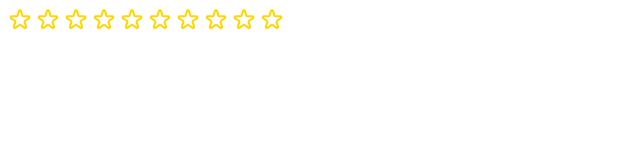
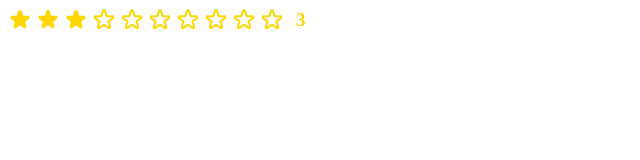
Before and after one commit to itsdaxen/react-learning, a React (Create React App) app in the folder 06-usePopcorn/: page / in a window 1280 px wide. Shown: the top 160 px of the page, without its empty margins (0-640 px from the left). Built offline with nearby package versions, Linux system fonts and the light colour scheme.

Commit message:
Enhance StarRating component: add customizable color, size, and default rating; update index.js to reflect new props for improved user experience.

```diff
--- a/06-usePopcorn/src/components/StarRating.js
+++ b/06-usePopcorn/src/components/StarRating.js
@@ -1,53 +1,23 @@
 import { useState } from "react";
 
-const containerStyles = {
-    display: "flex",
-    alignItems: "center",
-    gap: "16px",
-
-}
-
-const starContainerStyles = {
-    display: "flex",
-    gap: "4px",
-}
-
-const textStyles = {
-    lineHeight: "1",
-    margin: "0",
-}
-
-const starStyles = {
-    cursor: "pointer",
-    display: "inline-block",
-    width: "24px",
-    height: "24px",
-}
-
-function Star({onClick, onMouseEnter, filled}) {
-
-    return(
+function Star({ onClick, onMouseEnter, filled, starStyles, color }) {
+  return (
     <span style={starStyles} onClick={onClick} onMouseEnter={onMouseEnter}>
       {filled ? (
         <svg
           xmlns="http://www.w3.org/2000/svg"
           viewBox="0 0 20 20"
-          fill="#FFD700"
-          stroke="#FFD700"
+          fill={color}
+          stroke={color}
         >
-          <path
-            d="M9.049 2.927c.3-.921 1.603-.921 1.902 0l1.07 3.292a1 1 0 00.95.69h3.462c.969 0 1.371 1.24.588 1.81l-2.8 2.034a1 1 0 00-.364 1.118l1.07 3.292c.3.921-.755 1.688-1.54 1.118l-2.8-2.034a1 1 0 00-1.175 0l-2.8 2.034c-.784.57-1.838-.197-1.539-1.118l1.07-3.292a1 1 0 00-.364-1.118L2.98 8.72c-.783-.57-.38-1.81.588-1.81h3.461a1 1 0 00.951-.69l1.07-3.292z"
-          />
+          <path d="M9.049 2.927c.3-.921 1.603-.921 1.902 0l1.07 3.292a1 1 0 00.95.69h3.462c.969 0 1.371 1.24.588 1.81l-2.8 2.034a1 1 0 00-.364 1.118l1.07 3.292c.3.921-.755 1.688-1.54 1.118l-2.8-2.034a1 1 0 00-1.175 0l-2.8 2.034c-.784.57-1.838-.197-1.539-1.118l1.07-3.292a1 1 0 00-.364-1.118L2.98 8.72c-.783-.57-.38-1.81.588-1.81h3.461a1 1 0 00.951-.69l1.07-3.292z" />
         </svg>
-
-        )
-        :
-        (
+      ) : (
         <svg
           xmlns="http://www.w3.org/2000/svg"
           fill="none"
           viewBox="0 0 24 24"
-          stroke="#FFD700"
+          stroke={color}
         >
           <path
             strokeLinecap="round"
@@ -55,26 +25,71 @@
             strokeWidth={2}
             d="M11.049 2.927c.3-.921 1.603-.921 1.902 0l1.519 4.674a1 1 0 00.95.69h4.915c.969 0 1.371 1.24.588 1.81l-3.976 2.888a1 1 0 00-.363 1.118l1.518 4.674c.3.922-.755 1.688-1.538 1.118l-3.976-2.888a1 1 0 00-1.176 0l-3.976 2.888c-.783.57-1.838-.197-1.538-1.118l1.518-4.674a1 1 0 00-.363-1.118l-3.976-2.888c-.784-.57-.38-1.81.588-1.81h4.914a1 1 0 00.951-.69l1.519-4.674z"
           />
-        </svg>)}
+        </svg>
+      )}
     </span>
   );
 }
 
-export function StarRating({maxLength = 5}) {
-    const [rating, setRating] = useState(0);
+export function StarRating({
+  maxLength = 5,
+  color = "#FFD700",
+  size = 24,
+  defaultRate = 0,
+}) {
+  const containerStyles = {
+    display: "flex",
+    alignItems: "center",
+    gap: `${0.5 * size}px`,
+  };
+
+  const textStyles = {
+    fontSize: `${0.8 * size}px`,
+    fontWeight: "600",
+    color: color,
+    lineHeight: "1",
+    margin: "0",
+  };
+  const starContainerStyles = {
+    display: "flex",
+    gap: "4px",
+  };
+
+  const starStyles = {
+    cursor: "pointer",
+    display: "inline-block",
+    width: `${size}px`,
+    height: `${size}px`,
+  };
+
+  const [rating, setRating] = useState(defaultRate);
   const [ratingMemory, setRatingMemory] = useState(0);
 
   return (
     <div style={containerStyles}>
-            <div style={starContainerStyles} onMouseLeave={() => {setRating(ratingMemory)}}>
-            {Array.from({length: maxLength}, (_, i) => (
-                <Star key={i} onClick={() => {setRating(i + 1); setRatingMemory(i + 1)}} onMouseEnter={() => {setRating(i + 1)}} filled={i < rating}
+      <div
+        style={starContainerStyles}
+        onMouseLeave={() => {
+          setRating(ratingMemory);
+        }}
+      >
+        {Array.from({ length: maxLength }, (_, i) => (
+          <Star
+            key={i}
+            starStyles={starStyles}
+            color={color}
+            onClick={() => {
+              setRating(i + 1);
+              setRatingMemory(i + 1);
+            }}
+            onMouseEnter={() => {
+              setRating(i + 1);
+            }}
+            filled={i < rating}
           />
         ))}
-
       </div>
       <p style={textStyles}>{rating || ""}</p>
     </div>
-    )
-
+  );
 }
--- a/06-usePopcorn/src/index.js
+++ b/06-usePopcorn/src/index.js
@@ -8,6 +8,6 @@
 root.render(
   <React.StrictMode>
     {/* <App /> */}
-    <StarRating maxLength={10}/>
+    <StarRating maxLength={10} color="#FFD700" size={24} defaultRate={3} />
   </React.StrictMode>
 );
```
Lines whose indentation alone changed are shown as unchanged.
